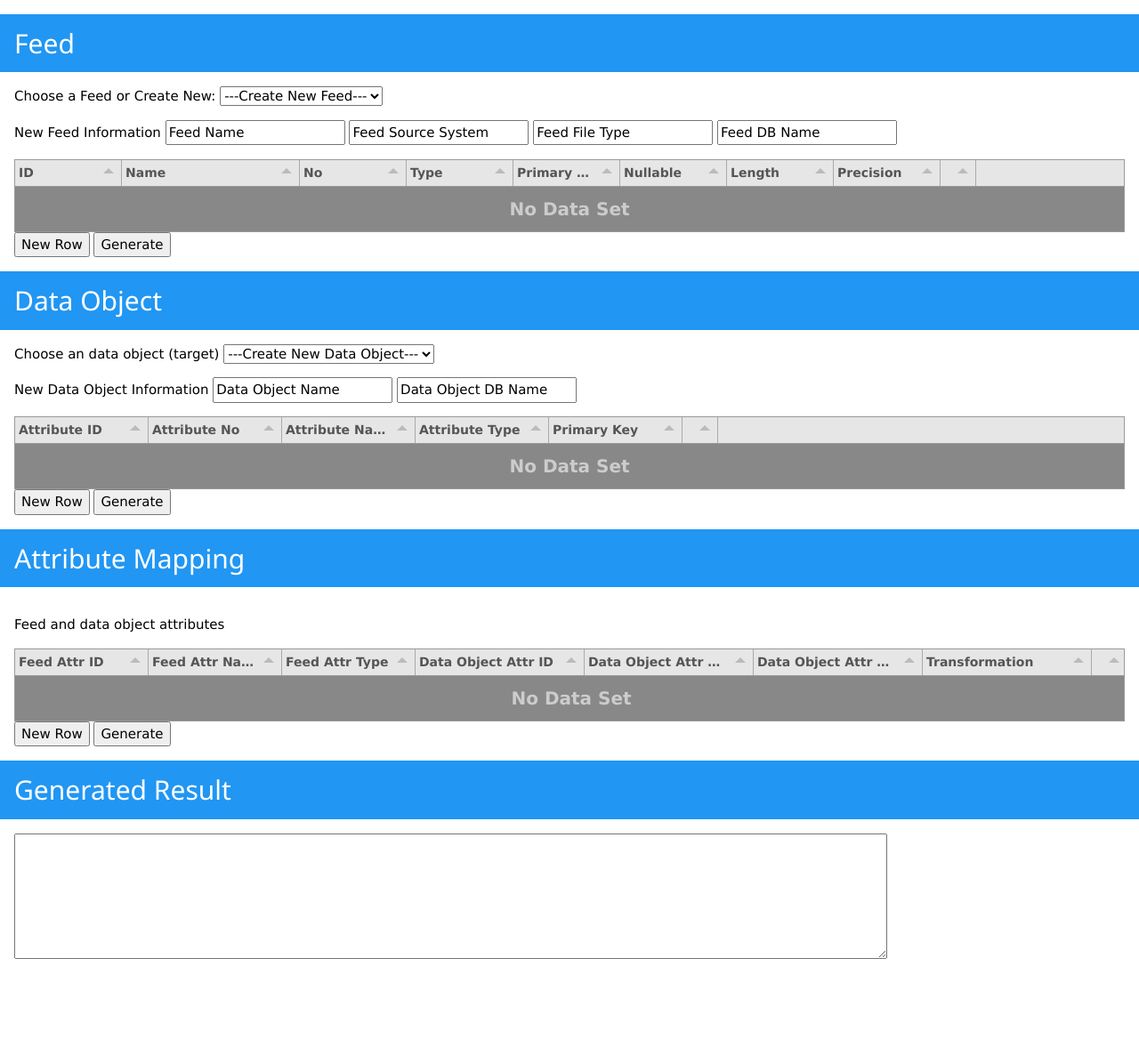
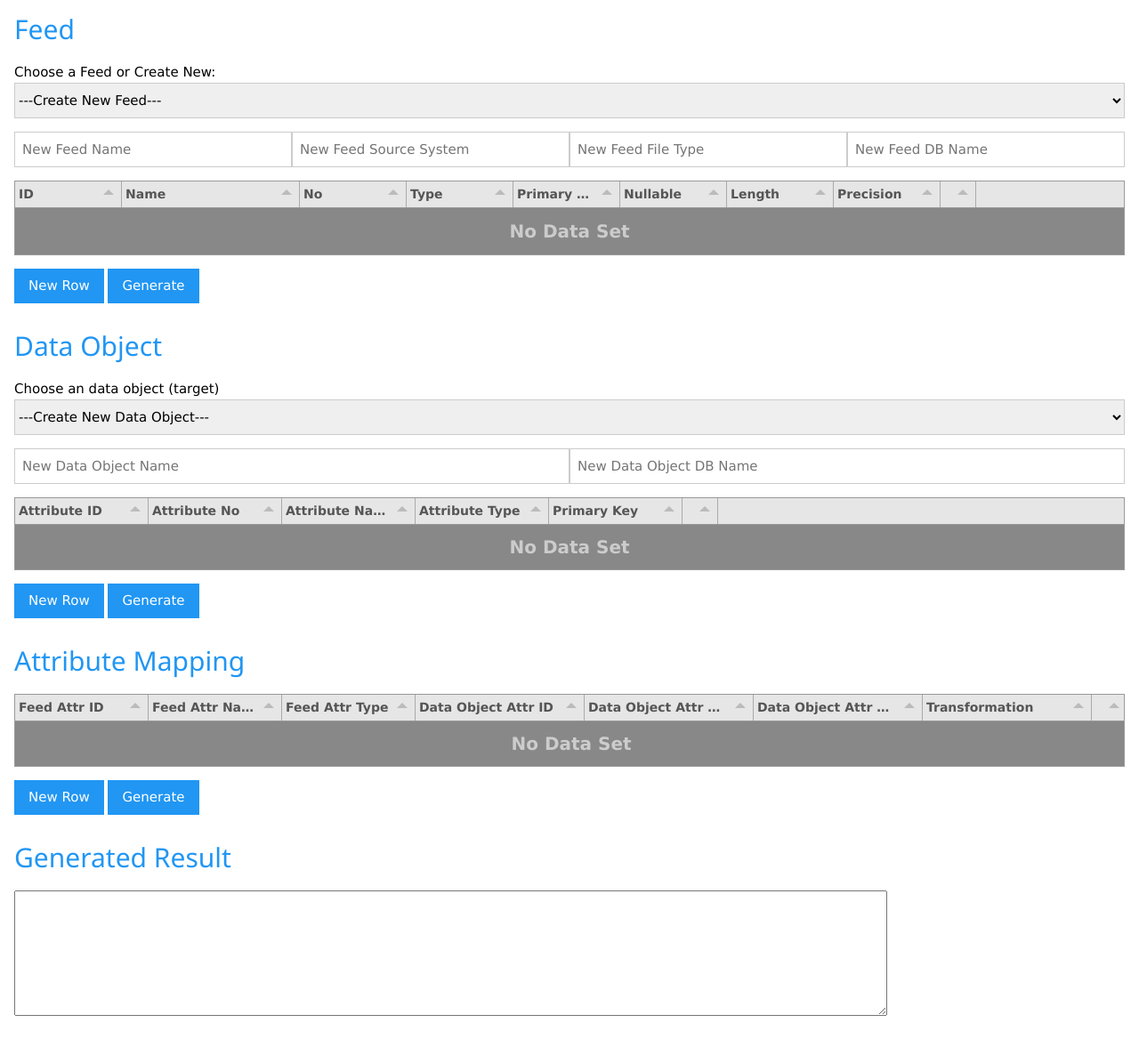
Before and after one commit to binbenban/rds_ui, a Flask app: template src/templates/feeds.html in a window 1280 px wide. Shown: the whole page at 89% size. Before the commit the page ends 1078 px from the top, so only its background shows below. Run offline with Flask 2, Linux system fonts and the light colour scheme; the template is opened without the code that fills it, so the values that code supplies are empty; some libraries are stand-ins or nearby versions.

Commit message:
feat: css

```diff
--- a/src/templates/feeds.html
+++ b/src/templates/feeds.html
@@ -2,74 +2,94 @@
 
 {% block content %}
 
-<div class="w3-panel w3-blue">
-    <h2>Feed</h2>
-</div>
-
 <div class="w3-container">
+    <h2 class="w3-text-blue">Feed</h2>
+    <p>
     <label>Choose a Feed or Create New:</label>
-    <select name="feed" id="feed_list">
+    <select name="feed" class="w3-select w3-border" id="feed_list">
         <option value="NEW_FEED">---Create New Feed---</option>
         {% for feed in feeds %}
         <option value="{{ feed['feed_id'] }}">{{feed['feed_name']}} ({{feed['db_name']}})</option>
         {% endfor %}
     </select>
-    <p class="w3-left-align">
-        <label>New Feed Information</label>
-        <input type="text" id="feed_table_new_feed_name" value="Feed Name">
-        <input type="text" id="feed_table_new_feed_sourcesystem" value="Feed Source System">
-        <input type="text" id="feed_table_new_feed_filetype" value="Feed File Type">
-        <input type="text" id="feed_table_new_feed_dbname" value="Feed DB Name">
     </p>
+    <p>
+    <div class="w3-quarter">
+        <input class="w3-input w3-border" type="text" id="feed_table_new_feed_name" placeholder="New Feed Name">
     </div>
-<div class="w3-container">
-    <table id="feed_table"></table>
-    <input type="button" id="feed_table_new_row" value="New Row">
-    <input type="button" id="feed_table_submit" value="Generate">
+    <div class="w3-quarter">
+        <input class="w3-input w3-border" type="text" id="feed_table_new_feed_sourcesystem" placeholder="New Feed Source System">
     </div>
-
-<div class="w3-panel w3-blue">
-    <h2>Data Object</h2>
+    <div class="w3-quarter">
+        <input class="w3-input w3-border" type="text" id="feed_table_new_feed_filetype" placeholder="New Feed File Type">
+    </div>
+    <div class="w3-quarter">
+        <input class="w3-input w3-border" type="text" id="feed_table_new_feed_dbname" placeholder="New Feed DB Name">
+    </div>
+    </p>
 </div>
 
 <div class="w3-container">
+    <p>
+    <table id="feed_table" class="w3-table"></table>
+    </p>
+    <p>
+    <input type="button" class="w3-btn w3-blue" id="feed_table_new_row" value="New Row">
+    <input type="button" class="w3-btn w3-blue" id="feed_table_submit" value="Generate">
+    </p>
+</div>
+
+<div class="w3-container">
+    <h2 class="w3-text-blue">Data Object</h2>
+    <p>
     <label>Choose an data object (target)</label>
-    <select id="data_object_list">
+    <select id="data_object_list" class="w3-select w3-border">
         <option value="NEW_DATA_OBJECT">---Create New Data Object---</option>
         {% for do in data_objects %}
             <option value="{{ do['data_object_id'] }}">{{ do['data_object_name']}} ({{do['tgt_db_name']}})</option>
         {% endfor %}
     </select>
-    <p class="w3-left-align">
-        <label>New Data Object Information</label>
-        <input type="text" id="data_object_table_new_data_object_name" value="Data Object Name">
-        <input type="text" id="data_object_table_new_data_object_dbname" value="Data Object DB Name">
+    </p>
+    <p>
+    <div class="w3-half">
+        <input class="w3-input w3-border" type="text" id="data_object_table_new_data_object_name" placeholder="New Data Object Name">
+    </div>
+    <div class="w3-half">
+        <input class="w3-input w3-border" type="text" id="data_object_table_new_data_object_dbname" placeholder="New Data Object DB Name">
+    </div>
     </p>
 </div>
 <div class="w3-container">
+    <p>
     <table id="data_object_table"></table>
-    <input type="button" id="data_object_table_new_row" value="New Row">
-    <input type="button" id="data_object_table_submit" value="Generate">
-</div>
-
-<div class="w3-panel w3-blue">
-    <h2>Attribute Mapping</h2>
-</div>
-<div class="w3-container">
-    <p class="w3-left-align">Feed and data object attributes</p>
-    <table id="attr_map_table"></table>
-    <input type="button" id="attr_map_table_new_row" value="New Row">
-    <input type="button" id="attr_map_table_submit" value="Generate">
-</div>
-
-<div class="w3-panel w3-blue">
-    <h2>Generated Result</h2>
+    </p>
+    <p>
+    <input type="button" class="w3-btn w3-blue" id="data_object_table_new_row" value="New Row">
+    <input type="button" class="w3-btn w3-blue" id="data_object_table_submit" value="Generate">
+    </p>
 </div>
 
 <div class="w3-container">
-    <textarea id="sql_result" cols="120" rows="6"></textarea>
+    <h2 class="w3-text-blue">Attribute Mapping</h2>
+    <p>
+    <table id="attr_map_table"></table>
+    </p>
+    <p>
+    <input type="button" class="w3-btn w3-blue" id="attr_map_table_new_row" value="New Row">
+    <input type="button" class="w3-btn w3-blue" id="attr_map_table_submit" value="Generate">
+    </p>
 </div>
 
+<div class="w3-container">
+    <h2 class="w3-text-blue">Generated Result</h2>
+    <p>
+    <textarea id="sql_result" cols="120" rows="6"></textarea>
+    </p>
+</div>
+
+<div class="w3-container">
+    &nbsp;
+</div>
 
 <script type="text/javascript">
     function changeValueIfEqual(element, ifValue, thenValue) {
@@ -194,39 +214,6 @@
         });
     }
 
-    // new feed - text
-    $("#feed_table_new_feed_name").focus(function() {
-        changeValueIfEqual(this, "Feed Name", "");
-    });
-
-    $("#feed_table_new_feed_name").blur(function() {
-        changeValueIfEqual(this, "", "Feed Name");
-    });
-
-    $("#feed_table_new_feed_sourcesystem").focus(function() {
-        changeValueIfEqual(this, "Feed Source System", "");
-    });
-
-    $("#feed_table_new_feed_sourcesystem").blur(function() {
-        changeValueIfEqual(this, "", "Feed Source System");
-    });
-
-    $("#feed_table_new_feed_filetype").focus(function() {
-        changeValueIfEqual(this, "Feed File Type", "");
-    });
-
-    $("#feed_table_new_feed_filetype").blur(function() {
-        changeValueIfEqual(this, "", "Feed File Type");
-    });
-
-    $("#feed_table_new_feed_dbname").focus(function() {
-        changeValueIfEqual(this, "Feed DB Name", "");
-    });
-
-    $("#feed_table_new_feed_dbname").blur(function() {
-        changeValueIfEqual(this, "", "Feed DB Name");
-    });
-
     // feed list - change
     $("#feed_list").change(function() {
         selected_value = $(this).val()
```
Lines whose indentation alone changed are shown as unchanged.
